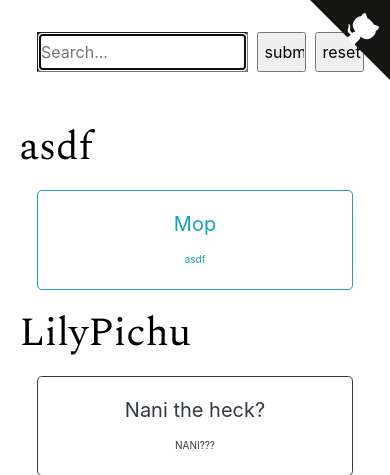
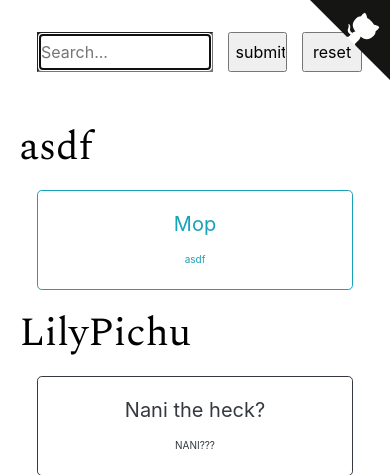
Before and after one commit to ADarkHero/Hero-Soundboard, a PHP site: page / in a window 390 px wide. Shown: the top 475 px of the page. Run offline with PHP 8.4, Linux system fonts and the light colour scheme; data comes from the database, SQL or seed files in the repository.

Commit message:
Fixed search for extremely small devices.

```diff
--- a/css/main.css
+++ b/css/main.css
@@ -31,6 +31,11 @@ body{
         width: 60%;
     }
 }
+@media only screen and (max-width: 480px) {
+    .search {
+        width: 50%;
+    }
+}
 
 .searchbutton{
     height: 2.5em;
@@ -39,8 +44,14 @@ body{
 }
 @media only screen and (max-width: 1024px) {
     .searchbutton {
-        width: 14%;
-        margin-left: 1.25%;
+        width: 13.5%;
+        margin-left: 1.5%;
+    }
+}
+@media only screen and (max-width: 480px) {
+    .searchbutton {
+        width: 17%;
+        margin-left: 3%;
     }
 }
 
```
